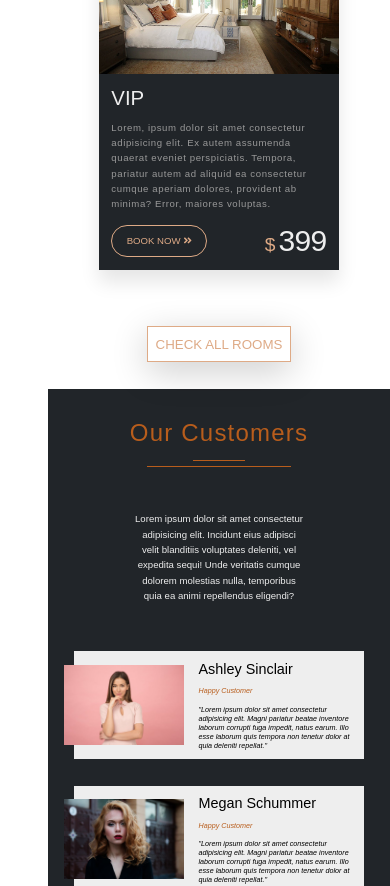
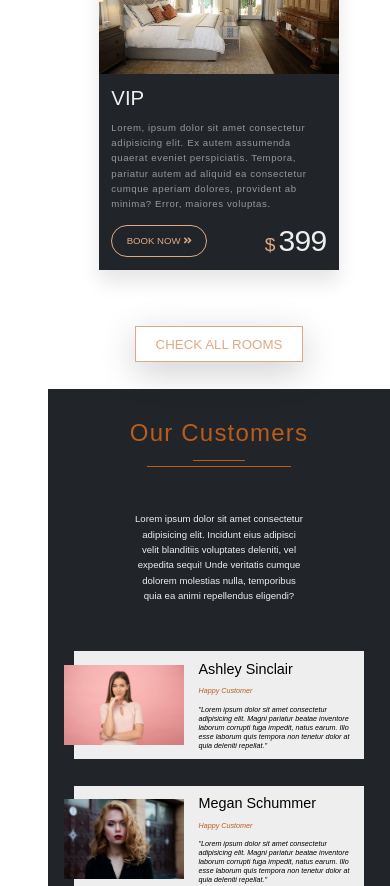
Before and after one commit to MatthewPalmer9/grand-hotel, a React (Create React App) app: page / in a window 390 px wide. Shown: the part 2993-3879 px from the top of the page. Built offline with nearby package versions, Linux system fonts and the light colour scheme.

Commit message:
Fixed some styling issues found from testing layout on mobile.

```diff
--- a/src/styles/rooms/rooms.css
+++ b/src/styles/rooms/rooms.css
@@ -27,7 +27,7 @@
   text-align: center;
 }
 .rooms-cards-wrapper .rooms-btn-wrapper .rooms-btn {
-  width: 24rem;
+  width: 28rem;
   padding: 1.6rem 1rem;
   margin: 4.4rem 0;
   background-color: transparent;
--- a/src/styles/rooms/rooms.scss
+++ b/src/styles/rooms/rooms.scss
@@ -30,7 +30,7 @@
     text-align: center;
 
     .rooms-btn {
-      width: 24rem;
+      width: 28rem;
       padding: 1.6rem 1rem;
       margin: 4.4rem 0;
       background-color: transparent;
```
